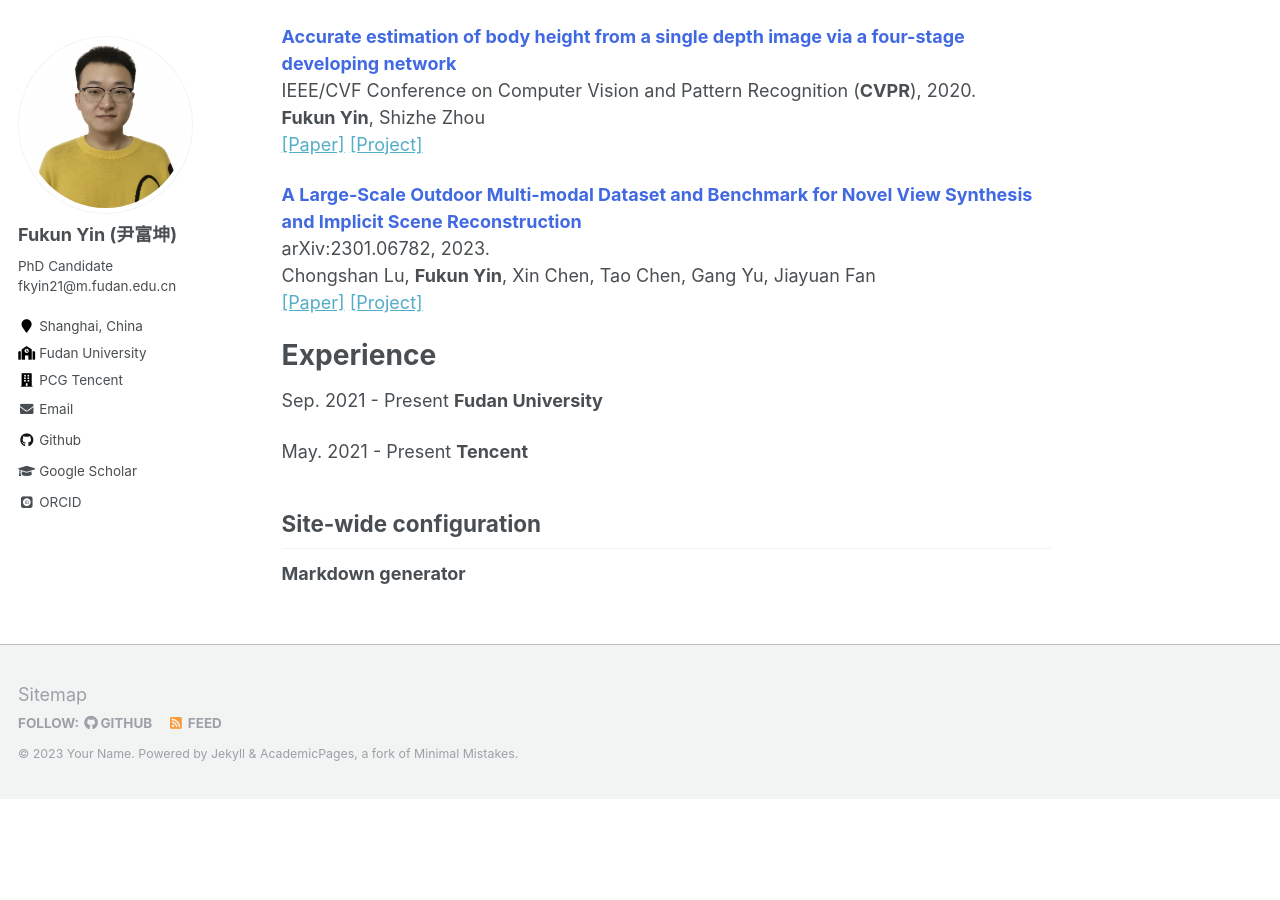
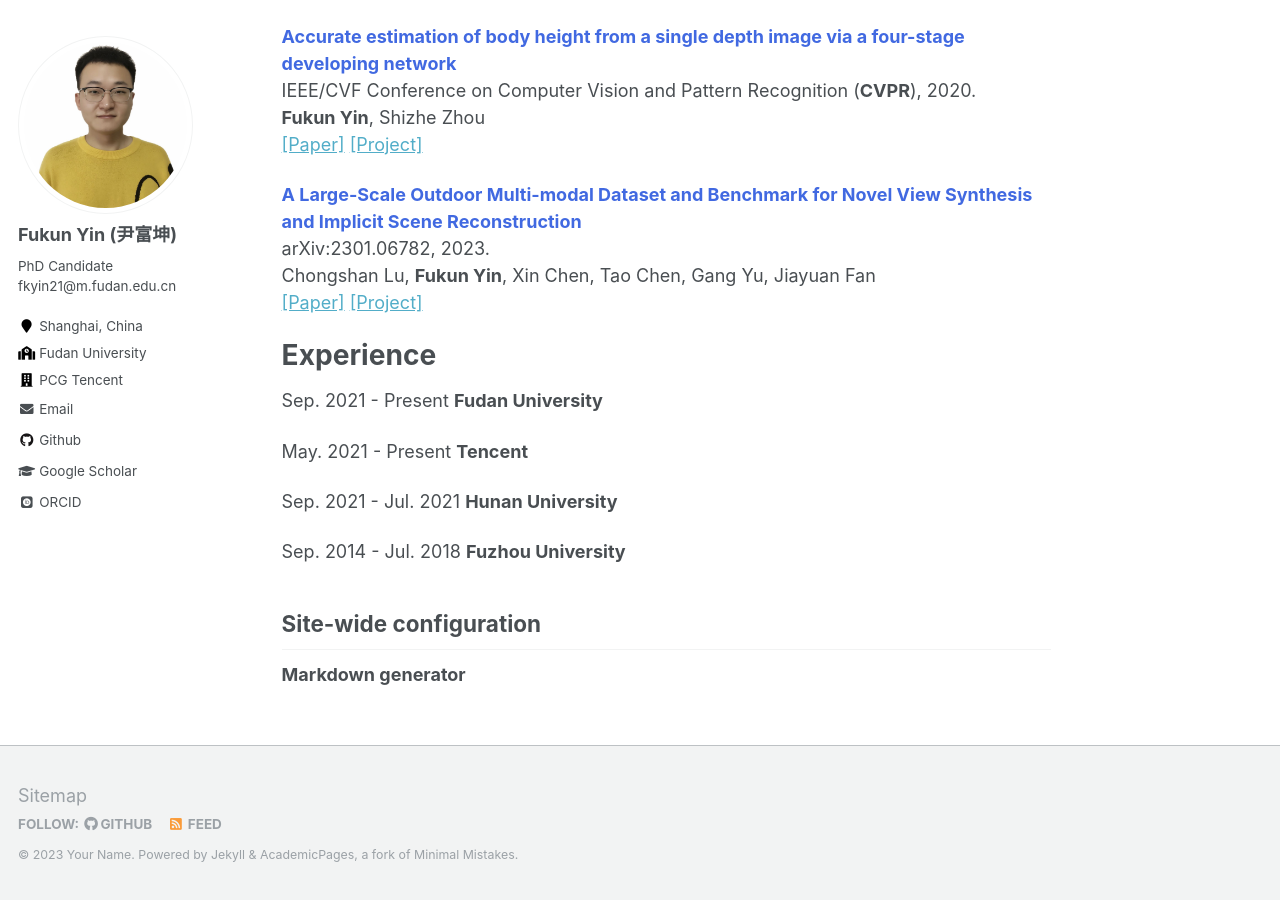
Before and after one commit to fukunyin/fukunyin.github.io, a Jekyll site: the page built from _pages/about.md, in a window 1280 px wide and 900 px high, scrolled down 630 px. Built offline with Jekyll 4.4.1, drawn with Linux system fonts in a browser that asks for light colours; some web fonts are replaced; before the commit the page ends 1429 px from its top, so only the background shows below that.

Commit message:
Update about.md

```diff
--- a/_pages/about.md
+++ b/_pages/about.md
@@ -44,6 +44,10 @@ Sep. 2021 - Present  **Fudan University**
 
 May. 2021 - Present  **Tencent**
 
+Sep. 2021 - Jul. 2021  **Hunan University**
+
+Sep. 2014 - Jul. 2018  **Fuzhou University**
+
 
 
 
```
